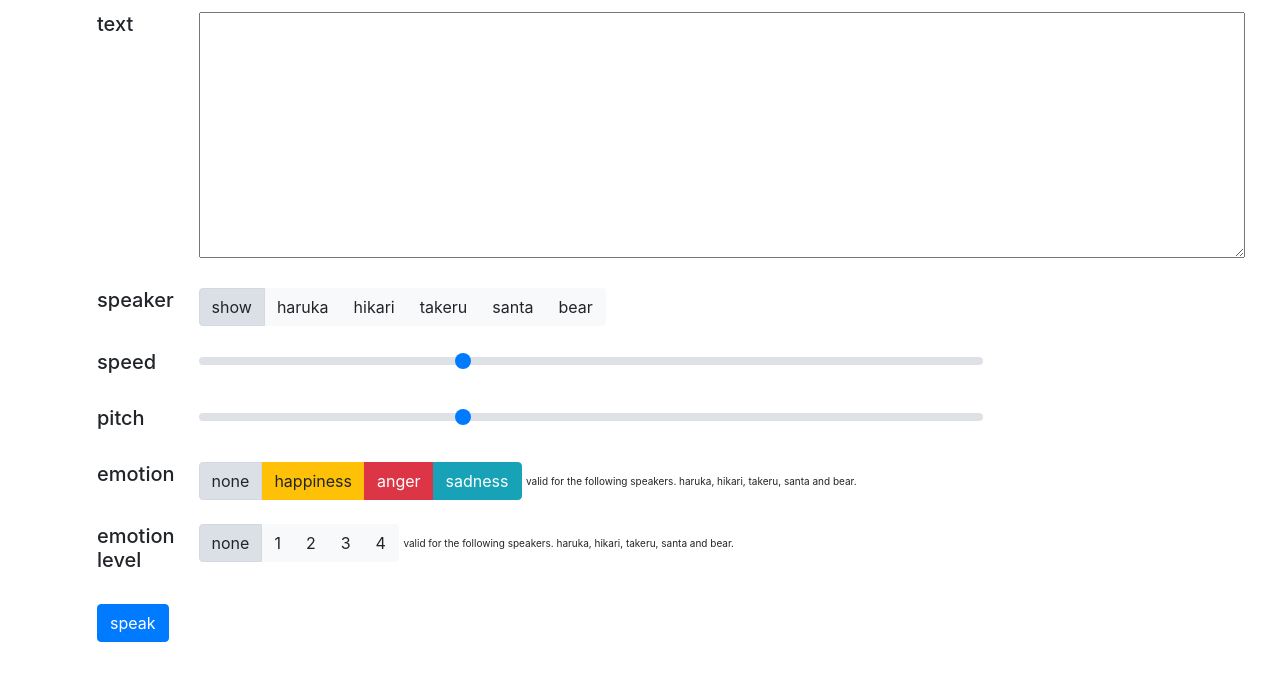
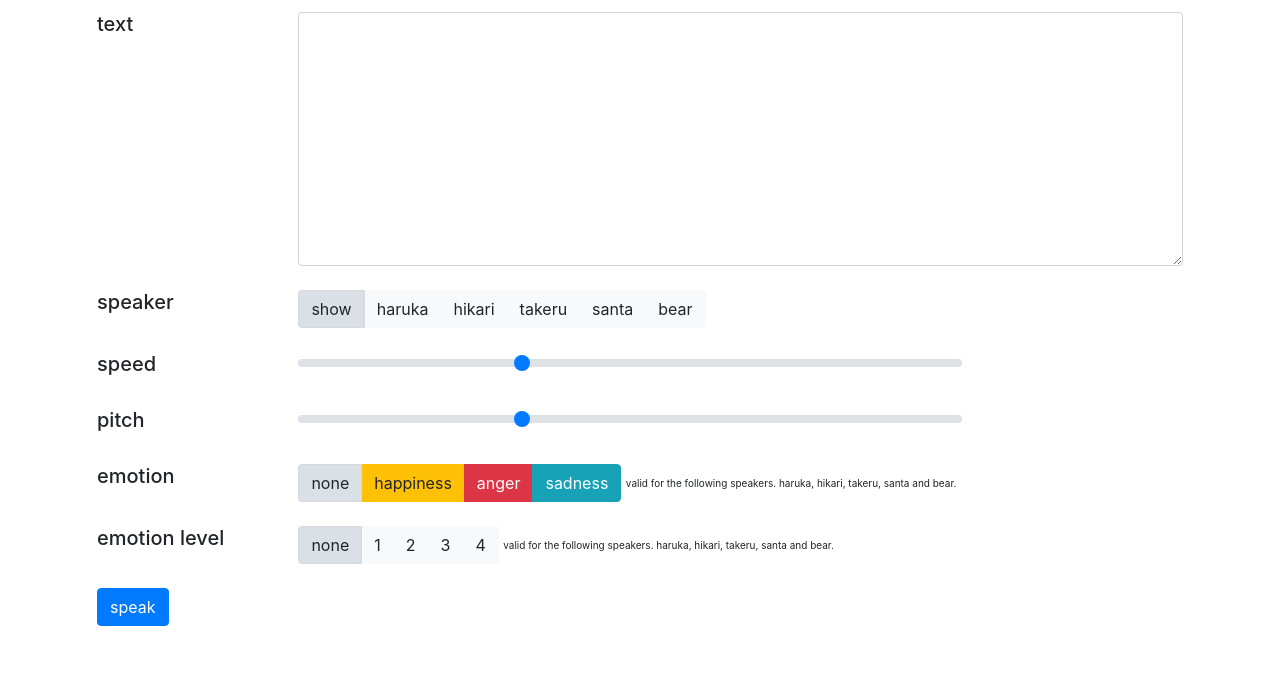
Before and after one commit to tamanishi/dictateServer, a website: page public/index.html in a window 1280 px wide. Drawn offline with nearby package versions, Linux system fonts and the light colour scheme.

Commit message:
tweak textarea

```diff
--- a/public/index.html
+++ b/public/index.html
@@ -55,7 +55,7 @@
           <tr>
             <th scope='row'><h5>text</h5></th>
             <td>
-              <textarea id='text' rows='10' cols='100'></textarea>
+              <textarea class='form-control' id='text' rows='10'></textarea>
             </td>
           </tr>
           <tr>
```
